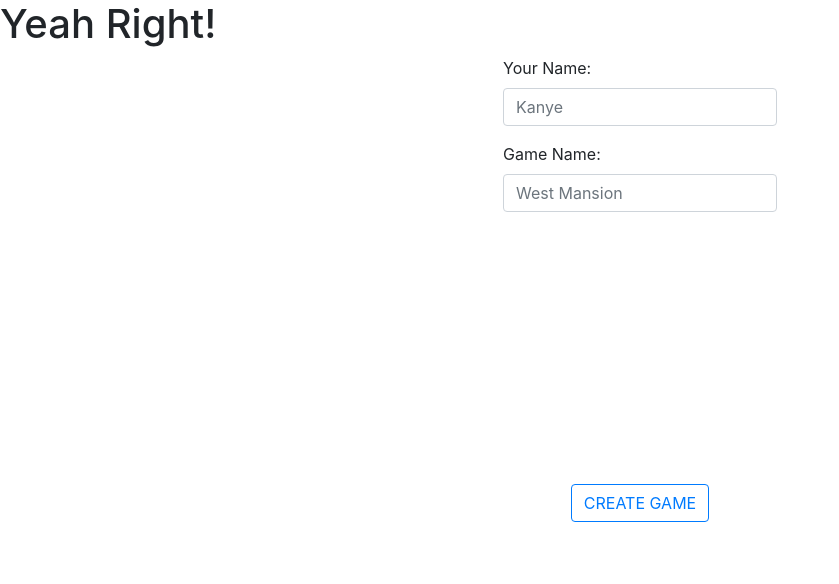
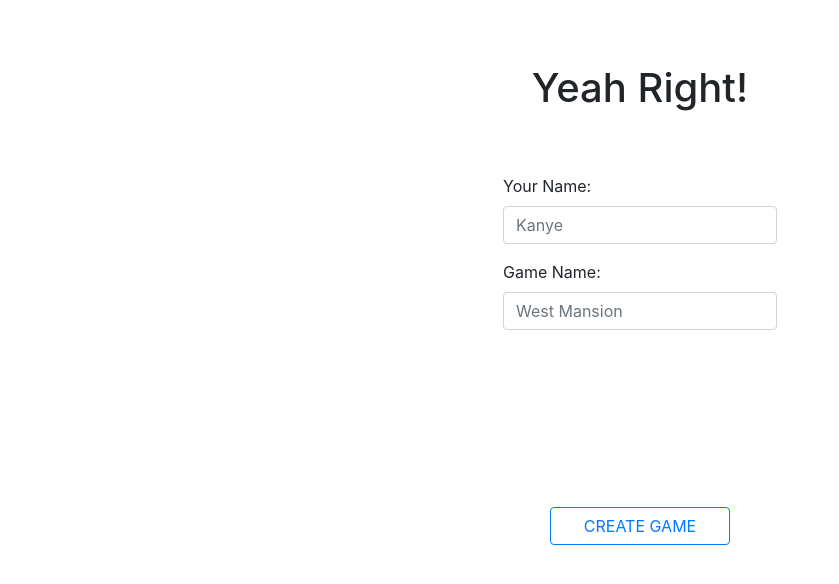
Before and after one commit to kbberker/Yeah-Right-Client, a React (Create React App) app: page / in a window 1280 px wide. Both pictures are taken after a click on the button "CREATE GAME". Shown: the top 584 px of the page, without its empty margins (0-839 px from the left). Built offline with nearby package versions, Linux system fonts and the light colour scheme.

Commit message:
Add custom styling

```diff
--- a/src/App.js
+++ b/src/App.js
@@ -179,12 +179,10 @@ class App extends Component {
 
   render() {
     return (
-      <Fragment>
-        <div className="main-div">
-          <h1>Yeah Right!</h1>
-          {this.setGameScreen()}
-        </div>
-      </Fragment>
+      <div className="container">
+        <h1 className="logo-title">Yeah Right!</h1>
+        {this.setGameScreen()}
+      </div>
     )
   }
 }
--- a/src/components/AnswerScreen.js
+++ b/src/components/AnswerScreen.js
@@ -20,7 +20,7 @@ class AnswerScreen extends Component {
     let { playerAnswerInput } = this.state
     const { isDasher } = this.props
     return (
-      <Fragment>
+      <div className="home">
         {
           // maybe just isDasher && <h4>You're the Dasher</h4>
           isDasher
@@ -37,8 +37,15 @@ class AnswerScreen extends Component {
             <Input type="text" name="playerAnswer" id="playerAnswer" onChange={this.handlePlayerAnswerInputChange} />
           </FormGroup>
         </Form>
-        <Button outline color="primary" onClick={() => this.props.submitAnswer(playerAnswerInput)}>SUBMIT ANSWER</Button>
-      </Fragment>
+        <Button
+          outline
+          color="primary"
+          className="button"
+          onClick={() => this.props.submitAnswer(playerAnswerInput)}
+        >
+          SUBMIT ANSWER
+        </Button>
+      </div>
     )
   }
 
--- a/src/components/AnswerWaitingScreen.js
+++ b/src/components/AnswerWaitingScreen.js
@@ -1,4 +1,4 @@
-import React, { Component } from 'react'
+import React, { Component, Fragment } from 'react'
 import { Button } from 'reactstrap';
 import API from '../API'
 
@@ -29,9 +29,9 @@ class AnswerWaitingScreen extends Component {
     const { answers, players } = this.state
     console.log({"renderHowManyPlayersAnswered": this.state})
     if (answers.length !== players.length) {
-      return <h4>{answers.length} PLAYERS HAVE ANSWERED. STILL WAITING FOR {players.length - answers.length} TO ANSWER!</h4>
+      return <Fragment>{answers.length} PLAYERS HAVE ANSWERED. STILL WAITING FOR {players.length - answers.length} TO ANSWER!</Fragment>
     } else if (answers.length === players.length && answers.length > 0) {
-      return <h4>EVERYONE HAS ANSWERED!</h4>
+      return <Fragment>EVERYONE HAS ANSWERED!</Fragment>
     }
   }
 
--- a/src/components/CreateScreen.js
+++ b/src/components/CreateScreen.js
@@ -31,7 +31,14 @@ class CreateScreen extends Component {
             <Input type="text" name="gameName" id="gameName" placeholder="West Mansion" onChange={this.handleGameNameInputChange}/>
           </FormGroup>
         </Form>
-        <Button outline color="primary" onClick={() => this.props.createGame(playerNameInput, gameNameInput)}>CREATE GAME</Button>
+        <Button
+          outline
+          color="primary"
+          className="button"
+          onClick={() => this.props.createGame(playerNameInput, gameNameInput)}
+        >
+          CREATE GAME
+        </Button>
       </div>
     )
   }
--- a/src/components/HomeScreen.js
+++ b/src/components/HomeScreen.js
@@ -19,7 +19,6 @@ class HomeScreen extends Component {
           >
             CREATE GAME
           </Button>
-          <div style={{marginTop: "10%"}}></div>
           <Button
             outline
             color="primary"
--- a/src/components/JoinScreen.js
+++ b/src/components/JoinScreen.js
@@ -32,13 +32,15 @@ class JoinScreen extends Component {
 
   renderGameButtons = () => {
     return this.state.listOfGames.map(game => {
-      return <Button
+      return (
+      <Button
         outline color="primary"
         key={game.id}
         onClick={() => this.props.createGame(this.state.playerNameInput, game.name)}
         >
         {game.name}
       </Button>
+      )
     })
   }
 
@@ -52,7 +54,7 @@ class JoinScreen extends Component {
 
   render() {
     return (
-      <Fragment>
+      <div className="home">
         <Form>
           <FormGroup>
             <Label for="playerName">Your Name:</Label>
@@ -60,9 +62,9 @@ class JoinScreen extends Component {
           </FormGroup>
         </Form>
         {this.state.playerNameInput === ""
-          ? "Enter your name and available games will appear below"
+          ? <h6>Enter your name and available games will appear below</h6>
           : this.renderGameList()}
-      </Fragment>
+      </div>
     )
   }
 }
--- a/src/components/WaitingScreen.js
+++ b/src/components/WaitingScreen.js
@@ -40,13 +40,14 @@ class WaitingScreen extends Component {
 
   render() {
     return (
-      <div>
+      <div className="home">
         <ListGroup>
           {this.renderPlayers()}
         </ListGroup>
         <Button
           outline
           color="primary"
+          className="button"
           onClick={() => this.props.startGame()}
         >
           START GAME
```
